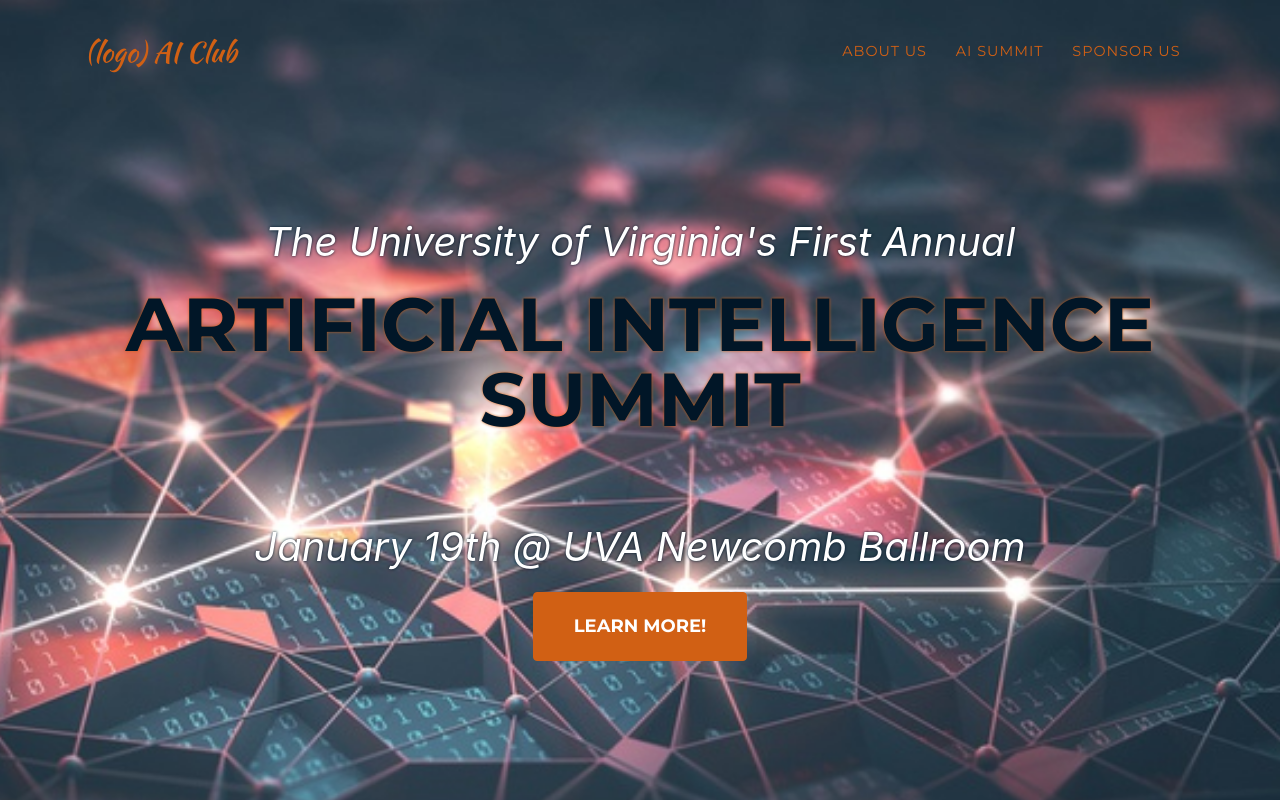
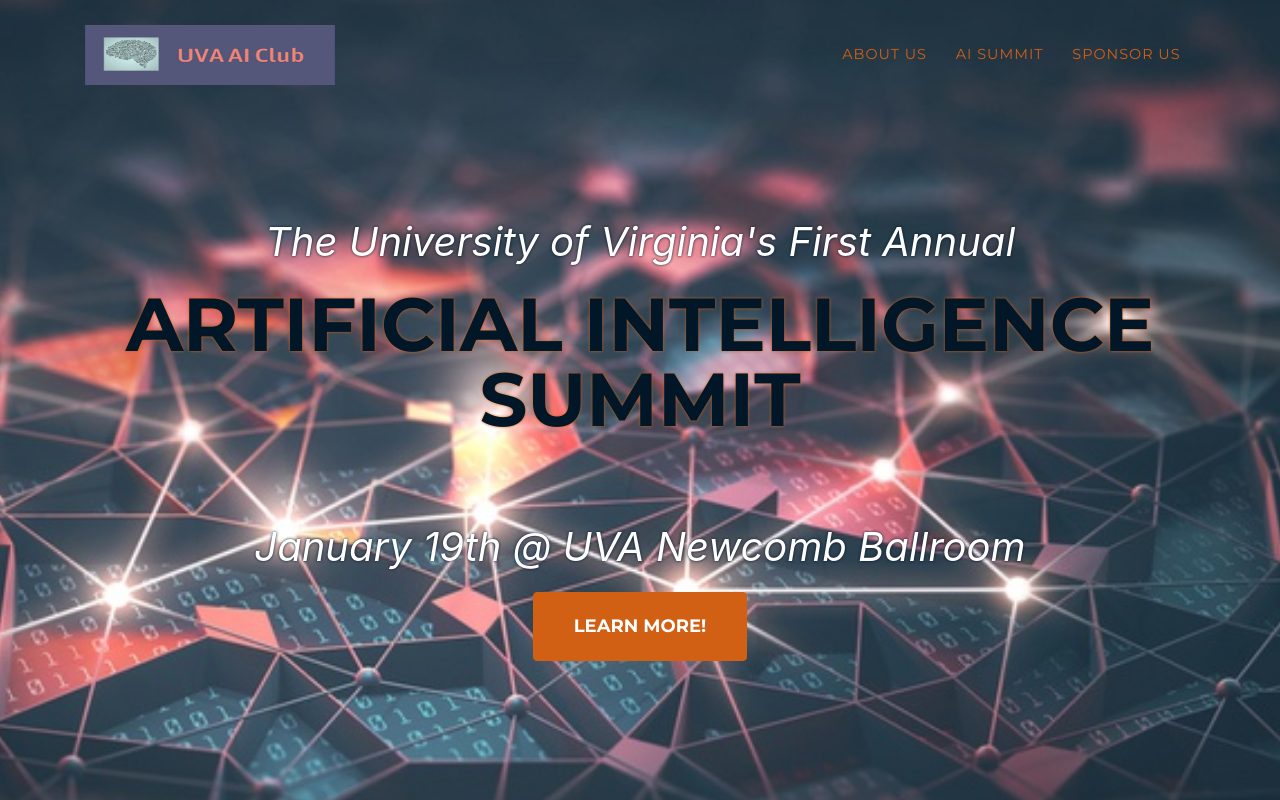
Before and after one commit to AICAtUVA/artificialIntelligence, a website: page public/index.html in a window 1280 px wide. Shown: the top 800 px of the page. Drawn offline with Linux system fonts and the light colour scheme; files that its build step writes are made by us from their sources; a web font is replaced by a local one.

Commit message:
added and resized AI Club logo on home page

```diff
--- a/public/index.html
+++ b/public/index.html
@@ -45,7 +45,10 @@
     <!-- Navigation -->
     <nav class="navbar navbar-expand-lg navbar-dark fixed-top" id="mainNav">
         <div class="container">
-            <a class="navbar-brand js-scroll-trigger" onclick="activateHome()" href="#page-top">(logo) AI Club</a>
+            <img src="img/pageLogoAIClub.png"
+                    onclick="activateHome()"
+                    href="#page-top"
+                    style="width:250px; height:60px;">
             <button class="navbar-toggler navbar-toggler-right"
                     type="button"
                     data-toggle="collapse"
```
Also changed, not shown: public/img/pageLogoAIClub.png (added), 2 other files.
